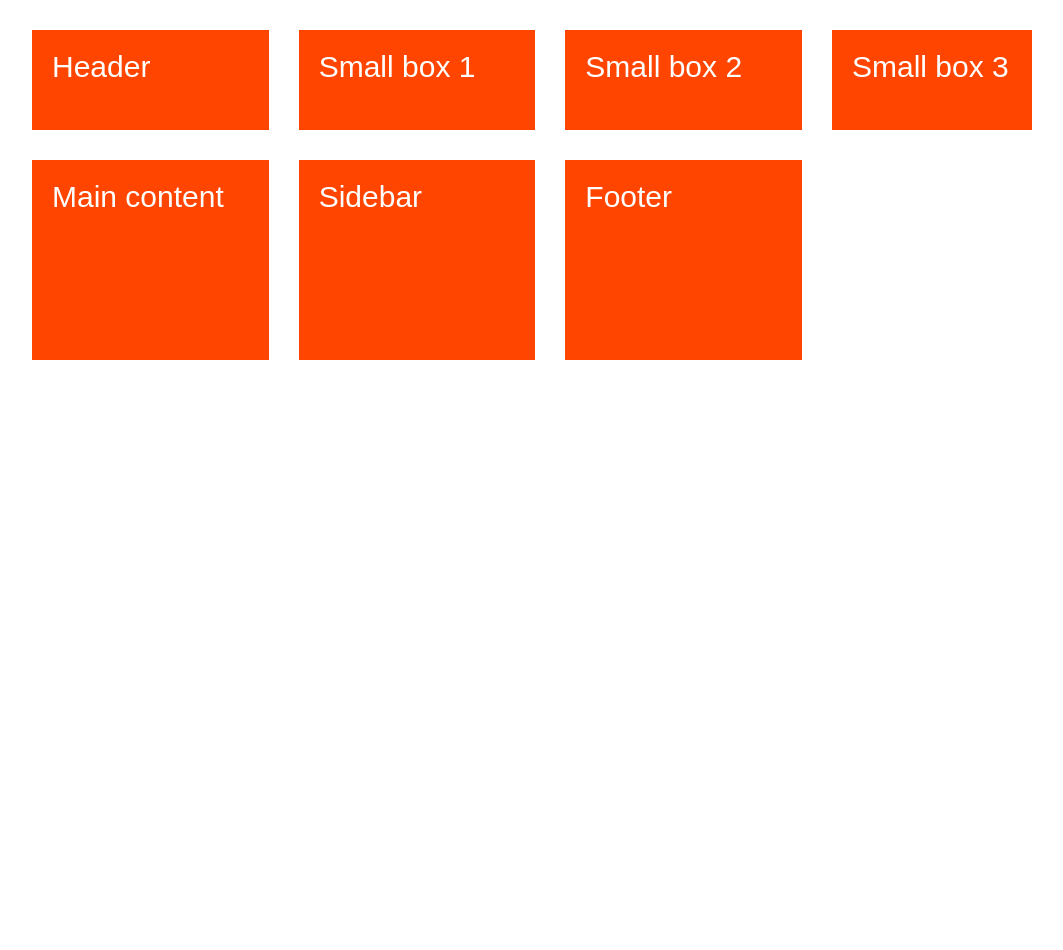
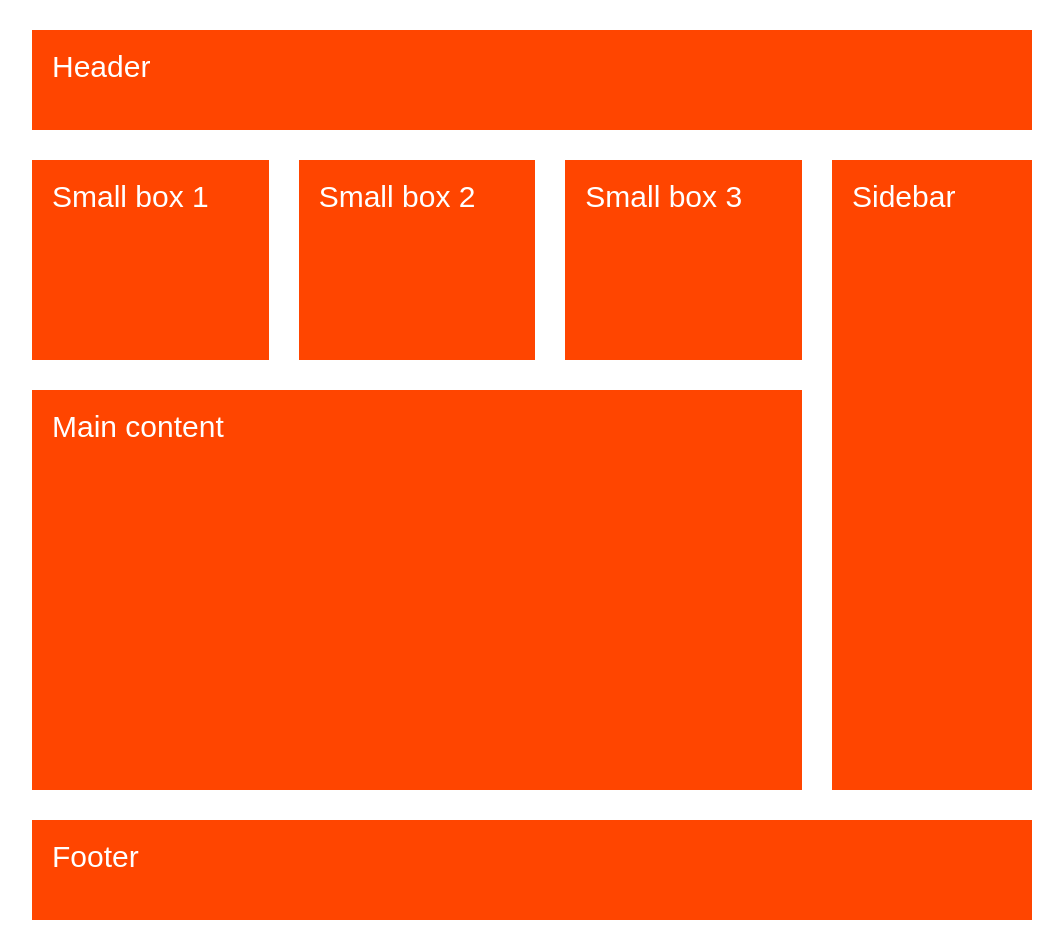
Before and after one commit to iqbalpakeh/grid-sample, a website: page index.html in a window 1280 px wide. Shown: the whole page, without its empty margins (108-1171 px from the left). Drawn offline with nearby package versions, Linux system fonts and the light colour scheme; files that its build step writes are made by us from their sources.

Commit message:
remove other method

```diff
--- a/styles.scss
+++ b/styles.scss
@@ -1,6 +1,3 @@
-// ------------------------------------------------------------
-// METHOD 2 ; GRID NAMES
-// ------------------------------------------------------------
 .challenge {
 	width: 1000px;
 	margin: 30px auto;
@@ -20,52 +17,18 @@
 }
 
 .header {
+	grid-column: 1 / -1;
 }
 
 .sidebar {
+	grid-column: 4 / 5;
+	grid-row: 2 / span 2;
 }
 
 .main-content {
+	grid-column: 1 / span 3;
 }
 
 .footer {
+	grid-column: 1 / -1;
 }
-
-// // ------------------------------------------------------------
-// // METHOD 1 ; LINE NUMBERS
-// // ------------------------------------------------------------
-
-// .challenge {
-// 	width: 1000px;
-// 	margin: 30px auto;
-
-// 	display: grid;
-// 	grid-template-rows: 100px 200px 400px 100px;
-// 	grid-template-columns: repeat(3, 1fr) 200px;
-// 	grid-gap: 30px;
-
-// 	& > * {
-// 		background-color: orangered;
-// 		padding: 20px;
-// 		color: white;
-// 		font-size: 30px;
-// 		font-family: sans-serif;
-// 	}
-// }
-
-// .header {
-// 	grid-column: 1 / -1;
-// }
-
-// .sidebar {
-// 	grid-column: 4 / 5;
-// 	grid-row: 2 / span 2;
-// }
-
-// .main-content {
-// 	grid-column: 1 / span 3;
-// }
-
-// .footer {
-// 	grid-column: 1 / -1;
-// }
```
